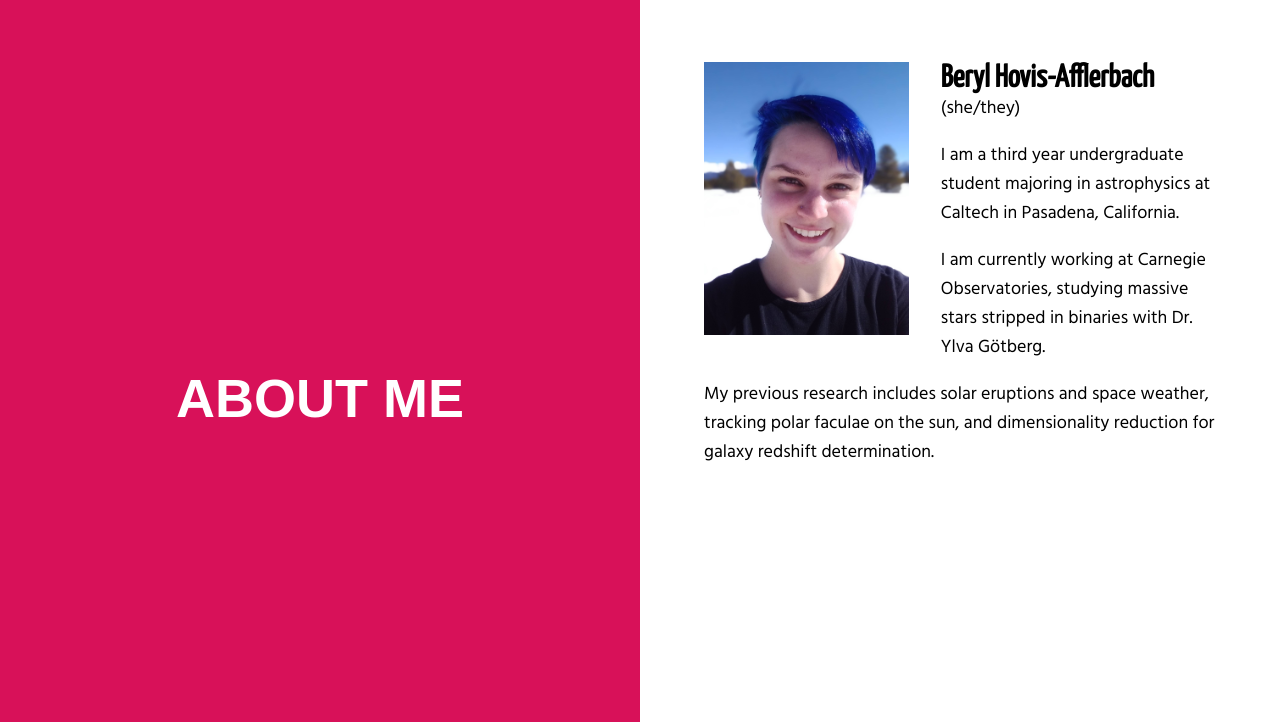
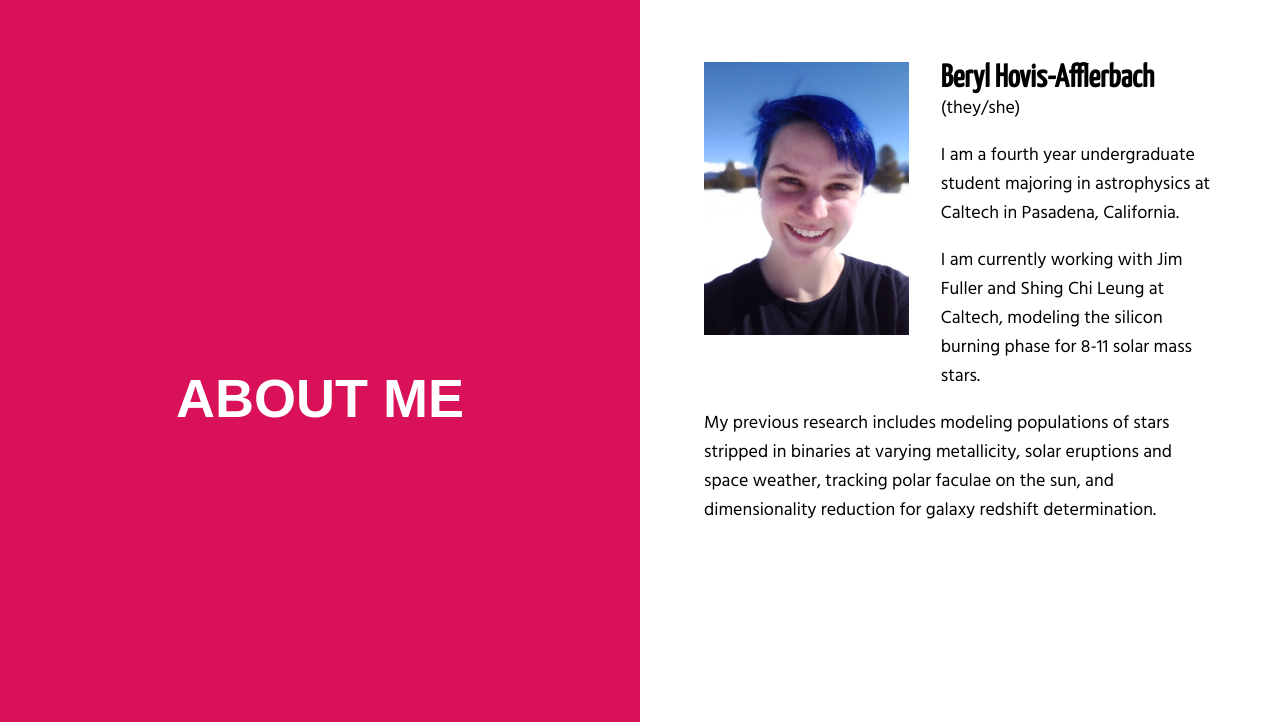
Before and after one commit to berylha/berylha.github.io, a plain HTML site: page index.html in a window 1280 px wide. Shown: the part 802-1524 px from the top of the page. Drawn offline with Linux system fonts and the light colour scheme; some icons are missing; a web font is replaced by a local one.

Commit message:
updated cv

```diff
--- a/index.html
+++ b/index.html
@@ -27,10 +27,10 @@
 			<div class='subright'>
 				<img src='assets/images/me.jpg'>
 				<h2 style='color: black; text-align: left;'>Beryl Hovis-Afflerbach</h2>
-				<p>(she/they)</p></br>
-				<p>I am a third year undergraduate student majoring in astrophysics at Caltech in Pasadena, California.</p></br>
-				<p>I am currently working at Carnegie Observatories, studying massive stars stripped in binaries with Dr. Ylva G&#246;tberg.</p></br>
-				<p>My previous research includes solar eruptions and space weather, tracking polar faculae on the sun, and dimensionality reduction for galaxy redshift determination.</p>
+				<p>(they/she)</p></br>
+				<p>I am a fourth year undergraduate student majoring in astrophysics at Caltech in Pasadena, California.</p></br>
+				<p>I am currently working with Jim Fuller and Shing Chi Leung at Caltech, modeling the silicon burning phase for 8-11 solar mass stars.</p></br>
+				<p>My previous research includes modeling populations of stars stripped in binaries at varying metallicity, solar eruptions and space weather, tracking polar faculae on the sun, and dimensionality reduction for galaxy redshift determination.</p>
 			</div>
 		</div>
 	</section>
```
Also changed, not shown: cv.html (+2 -2 lines), 2 other files.
